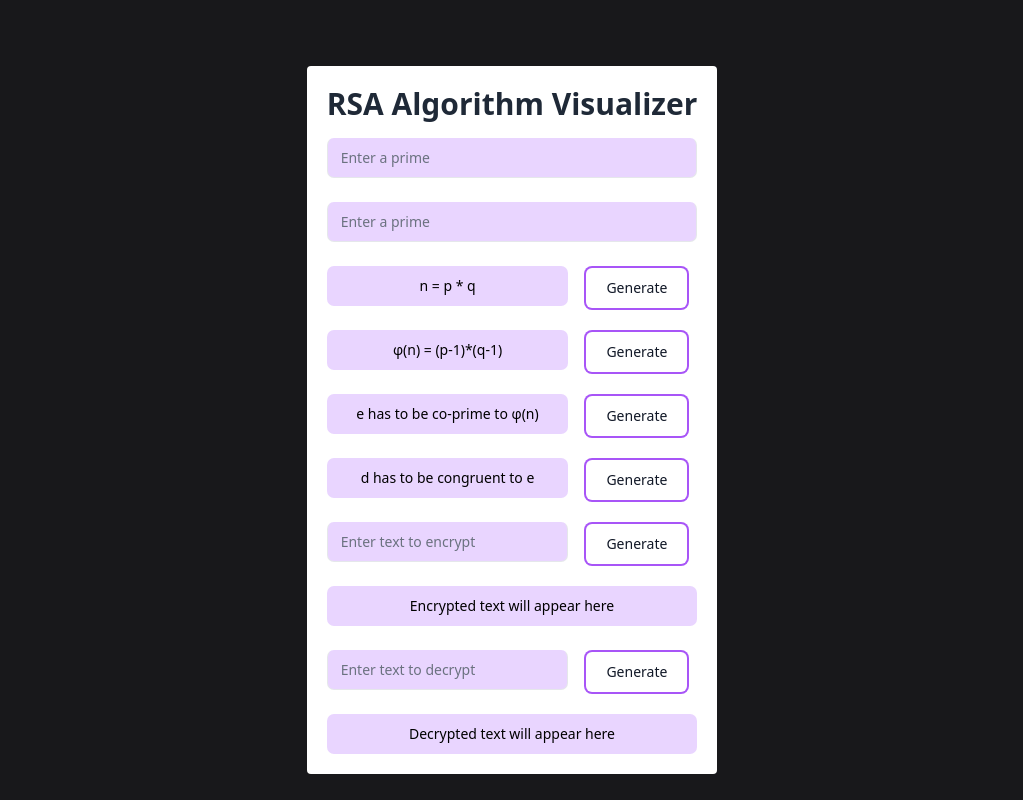
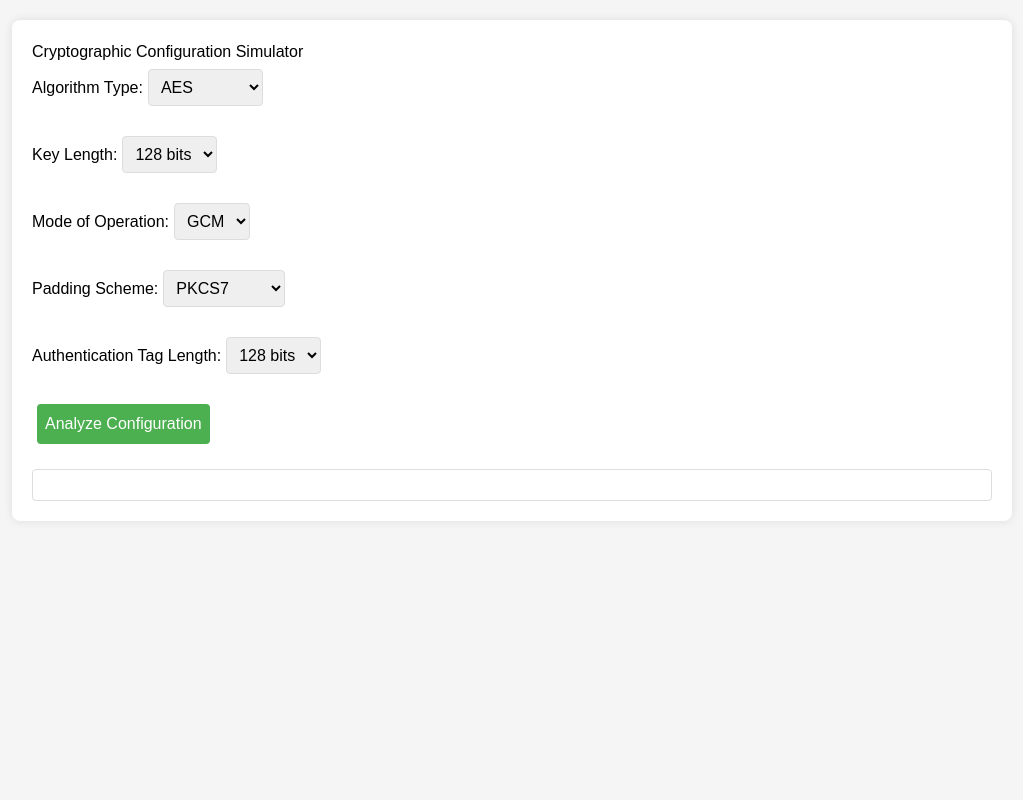
Before and after one commit to eclairjit/crypto-demo, a React (Vite) app: page / in a window 1280 px wide. Shown: the whole page, without its empty margins (128-1151 px from the left). Built offline with nearby package versions, Linux system fonts and the light colour scheme.

Commit message:
feat: Add Cryptographic Configuration Simulator component and associated styles

```diff
--- a/src/App.jsx
+++ b/src/App.jsx
@@ -1,7 +1,8 @@
 import RSA from "./pages/RSA";
+import CryptographicConfigurationSimulator from "./pages/CryptographicConfigurationSimulator";
 
 const App = () => {
-	return <RSA />;
+	return <CryptographicConfigurationSimulator />;
 };
 
 export default App;
--- /dev/null
+++ b/src/pages/CCS.css
@@ -0,0 +1,56 @@
+body {
+	font-family: Arial, sans-serif;
+	margin: 20px;
+	background-color: #f5f5f5;
+}
+
+.container {
+	max-width: 1000px;
+	margin: 0 auto;
+	background-color: white;
+	padding: 20px;
+	border-radius: 8px;
+	box-shadow: 0 0 10px rgba(0, 0, 0, 0.1);
+}
+
+.section {
+	margin-bottom: 20px;
+}
+
+select,
+button {
+	padding: 8px;
+	margin: 5px;
+	border-radius: 4px;
+	border: 1px solid #ddd;
+}
+
+button {
+	background-color: #4caf50;
+	color: white;
+	border: none;
+	cursor: pointer;
+}
+
+button:hover {
+	background-color: #45a049;
+}
+
+#vulnerabilityReport {
+	margin-top: 20px;
+	padding: 15px;
+	border: 1px solid #ddd;
+	border-radius: 4px;
+}
+
+.high-risk {
+	color: #d32f2f;
+}
+
+.medium-risk {
+	color: #f57c00;
+}
+
+.low-risk {
+	color: #388e3c;
+}
--- /dev/null
+++ b/src/pages/CryptographicConfigurationSimulator.jsx
@@ -0,0 +1,234 @@
+import React, { useState, useEffect } from "react";
+import "./CCS.css";
+
+const configurations = {
+	AES: {
+		keyLengths: [128, 192, 256],
+		modes: ["GCM", "CBC", "CTR", "ECB", "CFB", "OFB"],
+		padding: ["PKCS7", "ISO10126", "No Padding"],
+		authTagLengths: [128, 120, 112, 104, 96],
+	},
+	RSA: {
+		keyLengths: [1024, 2048, 3072, 4096, 7680, 15360],
+		padding: ["PKCS1v1.5", "OAEP-SHA1", "OAEP-SHA256", "PSS"],
+	},
+	ChaCha20: {
+		keyLengths: [256],
+		modes: ["Poly1305"],
+		authTagLengths: [128],
+	},
+	"3DES": {
+		keyLengths: [168],
+		padding: ["PKCS7", "ISO10126", "No Padding"],
+	},
+};
+
+const vulnerabilities = {
+	AES: {
+		keyLengths: {
+			128: "Adequate for most current applications, but may not be future-proof against quantum computers.",
+			192: "Strong security margin, recommended for long-term security.",
+			256: "Maximum security level, quantum-resistant.",
+		},
+		modes: {
+			ECB: "HIGH RISK: Vulnerable to pattern analysis and replay attacks. Does not provide semantic security.",
+			CBC: "MEDIUM RISK: Vulnerable to padding oracle attacks if not implemented correctly. Requires IV.",
+			CTR: "Secure when used with unique nonce. No padding required but counter management is critical.",
+			GCM: "Recommended. Provides both confidentiality and authenticity.",
+			CFB: "Requires careful IV handling. Vulnerable to bit-flipping attacks.",
+			OFB: "Requires unique IV. Vulnerable to message stream modification.",
+		},
+		padding: {
+			PKCS7:
+				"Standard padding scheme. Vulnerable to padding oracle attacks if not implemented properly.",
+			ISO10126:
+				"Random padding bytes make oracle attacks harder, but still possible.",
+			"No Padding":
+				"Secure only with modes that don't require padding (CTR, GCM).",
+		},
+	},
+	RSA: {
+		keyLengths: {
+			1024: "HIGH RISK: Considered broken. Not suitable for any current use.",
+			2048: "MEDIUM RISK: Minimum acceptable for short-term security until 2030.",
+			3072: "Recommended for medium-term security (beyond 2030).",
+			4096: "Strong security margin, suitable for long-term security.",
+			7680: "Very strong security, but with significant performance impact.",
+			15360: "Maximum security level, significant performance overhead.",
+		},
+		padding: {
+			"PKCS1v1.5":
+				"HIGH RISK: Vulnerable to Bleichenbacher's attack. Not recommended for new applications.",
+			"OAEP-SHA1":
+				"MEDIUM RISK: SHA1 is cryptographically broken, but OAEP construct is sound.",
+			"OAEP-SHA256": "Recommended padding scheme for encryption.",
+			PSS: "Recommended padding scheme for signatures.",
+		},
+	},
+	ChaCha20: {
+		keyLengths: {
+			256: "Strong security level, recommended for all uses.",
+		},
+		modes: {
+			Poly1305: "Recommended AEAD construction.",
+		},
+	},
+	"3DES": {
+		keyLengths: {
+			168: "HIGH RISK: Vulnerable to Sweet32 attack. Not recommended for new applications.",
+		},
+		padding: {
+			PKCS7:
+				"Vulnerable to padding oracle attacks if not implemented properly.",
+			ISO10126:
+				"Random padding bytes make oracle attacks harder, but still possible.",
+			"No Padding":
+				"Only suitable for data that is exact multiple of block size.",
+		},
+	},
+};
+
+const App = () => {
+	const [selectedAlgorithm, setSelectedAlgorithm] = useState("AES");
+	const [keyLength, setKeyLength] = useState("");
+	const [mode, setMode] = useState("");
+	const [padding, setPadding] = useState("");
+	const [authTagLength, setAuthTagLength] = useState("");
+	const [report, setReport] = useState("");
+
+	useEffect(() => {
+		updateOptions();
+	}, [selectedAlgorithm]);
+
+	const updateOptions = () => {
+		const config = configurations[selectedAlgorithm];
+
+		setKeyLength(config.keyLengths[0] || "");
+		setMode(config.modes ? config.modes[0] : "");
+		setPadding(config.padding ? config.padding[0] : "");
+		setAuthTagLength(config.authTagLengths ? config.authTagLengths[0] : "");
+	};
+
+	const analyzeConfiguration = () => {
+		const vulns = vulnerabilities[selectedAlgorithm];
+		let analysisReport = `<h2>Vulnerability Analysis Report</h2>`;
+		analysisReport += `<h3>Algorithm: ${selectedAlgorithm}</h3>`;
+
+		analysisReport += `<h4>Key Length (${keyLength} bits):</h4>`;
+		analysisReport += `<p>${vulns.keyLengths[keyLength]}</p>`;
+
+		if (vulns.modes && mode) {
+			analysisReport += `<h4>Mode of Operation (${mode}):</h4>`;
+			analysisReport += `<p>${vulns.modes[mode]}</p>`;
+		}
+
+		if (vulns.padding && padding) {
+			analysisReport += `<h4>Padding Scheme (${padding}):</h4>`;
+			analysisReport += `<p>${vulns.padding[padding]}</p>`;
+		}
+
+		analysisReport += `<h4>Potential Attacks:</h4><ul>`;
+		if (selectedAlgorithm === "RSA" && keyLength <= 2048) {
+			analysisReport += `<li>Vulnerable to factorization attacks using quantum computers</li>`;
+			if (keyLength === 1024) {
+				analysisReport += `<li>Potentially vulnerable to factorization using specialized hardware</li>`;
+			}
+		}
+		if (selectedAlgorithm === "AES" && mode === "ECB") {
+			analysisReport += `<li>Pattern analysis attacks</li>`;
+			analysisReport += `<li>Replay attacks</li>`;
+		}
+		if (selectedAlgorithm === "3DES") {
+			analysisReport += `<li>Sweet32 birthday attacks</li>`;
+			analysisReport += `<li>Meet-in-the-middle attacks</li>`;
+		}
+		analysisReport += `</ul>`;
+
+		setReport(analysisReport);
+	};
+
+	return (
+		<div className="container">
+			<h1>Cryptographic Configuration Simulator</h1>
+
+			<div className="section">
+				<label>Algorithm Type:</label>
+				<select
+					value={selectedAlgorithm}
+					onChange={(e) => setSelectedAlgorithm(e.target.value)}
+				>
+					<option value="AES">AES</option>
+					<option value="RSA">RSA</option>
+					<option value="ChaCha20">ChaCha20</option>
+					<option value="3DES">3DES</option>
+				</select>
+			</div>
+
+			<div className="section">
+				<label>Key Length:</label>
+				<select
+					value={keyLength}
+					onChange={(e) => setKeyLength(e.target.value)}
+				>
+					{configurations[selectedAlgorithm].keyLengths &&
+						configurations[selectedAlgorithm].keyLengths.map((length) => (
+							<option key={length} value={length}>
+								{length} bits
+							</option>
+						))}
+				</select>
+			</div>
+
+			{configurations[selectedAlgorithm].modes && (
+				<div className="section">
+					<label>Mode of Operation:</label>
+					<select value={mode} onChange={(e) => setMode(e.target.value)}>
+						{configurations[selectedAlgorithm].modes.map((m) => (
+							<option key={m} value={m}>
+								{m}
+							</option>
+						))}
+					</select>
+				</div>
+			)}
+
+			{configurations[selectedAlgorithm].padding && (
+				<div className="section">
+					<label>Padding Scheme:</label>
+					<select value={padding} onChange={(e) => setPadding(e.target.value)}>
+						{configurations[selectedAlgorithm].padding.map((p) => (
+							<option key={p} value={p}>
+								{p}
+							</option>
+						))}
+					</select>
+				</div>
+			)}
+
+			{configurations[selectedAlgorithm].authTagLengths && (
+				<div className="section">
+					<label>Authentication Tag Length:</label>
+					<select
+						value={authTagLength}
+						onChange={(e) => setAuthTagLength(e.target.value)}
+					>
+						{configurations[selectedAlgorithm].authTagLengths.map((length) => (
+							<option key={length} value={length}>
+								{length} bits
+							</option>
+						))}
+					</select>
+				</div>
+			)}
+
+			<button onClick={analyzeConfiguration}>Analyze Configuration</button>
+
+			<div
+				id="vulnerabilityReport"
+				dangerouslySetInnerHTML={{ __html: report }}
+			></div>
+		</div>
+	);
+};
+
+export default App;
```
